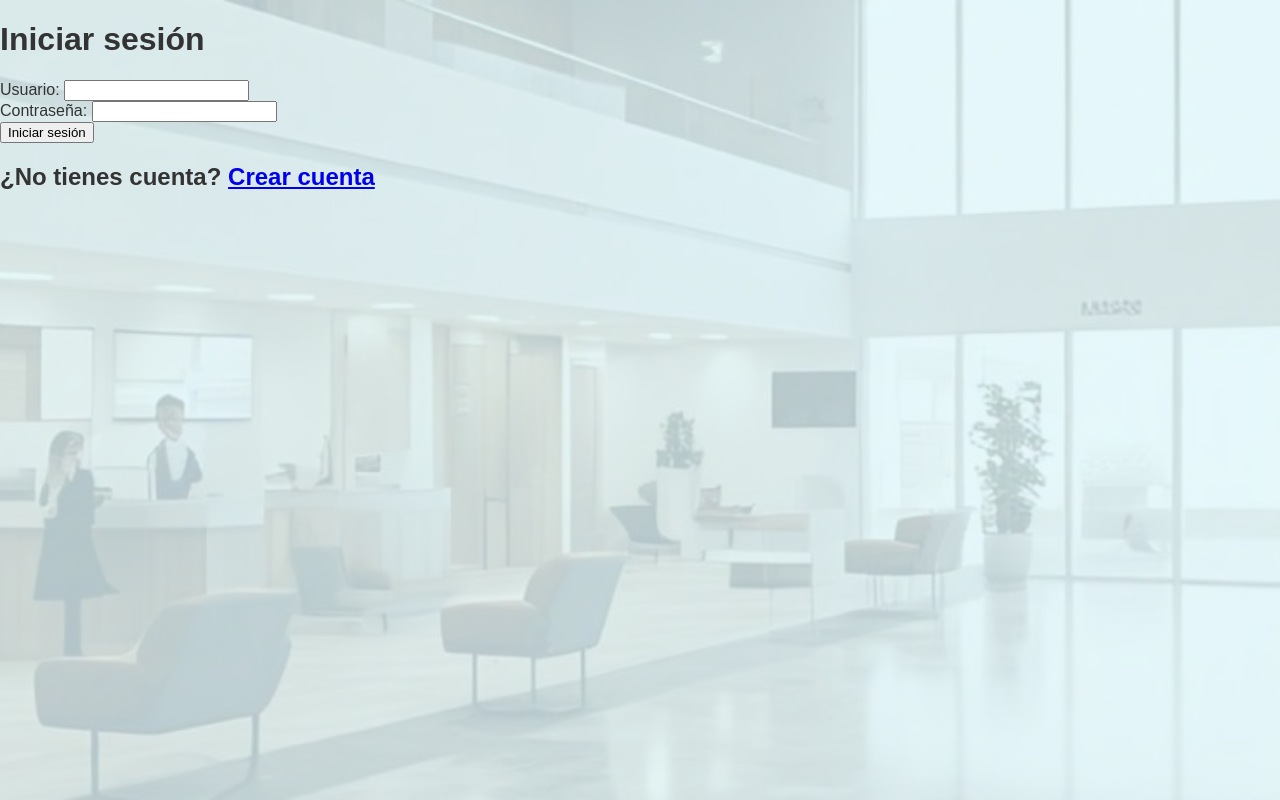
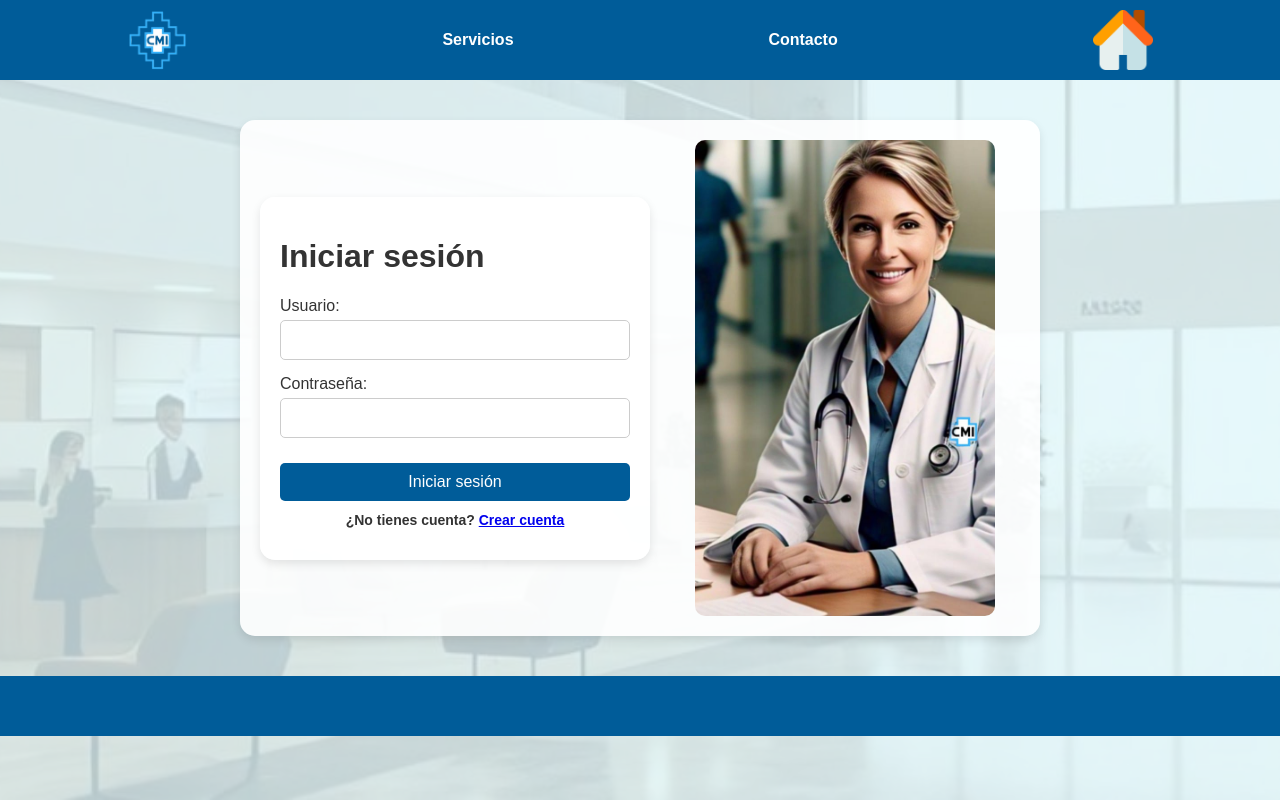
Before and after one commit to callejero666/programacion4-losalfa, a Flask app: page /login in a window 1280 px wide. Run offline with Flask 2, Linux system fonts and the light colour scheme.

Commit message:
Estilo de login y agregado de imagen

```diff
--- /dev/null
+++ b/consultorio/app/static/css/login.css
@@ -0,0 +1,208 @@
+/* Estilos generales */
+body {
+    font-family: Arial, sans-serif;
+    background-image: url('/static/img/cen.jpeg');
+    background-size: cover;
+    background-position: center;
+    background-attachment: fixed;
+    margin: 0;
+    padding: 0;
+    color: #333;
+    display: flex;
+    flex-direction: column;
+    min-height: 100vh;
+    position: relative;
+}
+
+body::before {
+    content: "";
+    position: fixed;
+    top: 0;
+    left: 0;
+    width: 100%;
+    height: 100%;
+    background-color: rgba(224, 247, 250, 0.8);
+    z-index: -1;
+}
+
+/* Encabezado y menú de navegación */
+header {
+    background-color: rgb(0, 92, 153);
+    padding: 10px 0;
+}
+
+nav ul {
+    list-style: none;
+    padding: 0;
+    margin: 0;
+    display: flex;
+    justify-content: space-around;
+    align-items: center;
+}
+
+nav ul li {
+    margin: 0 15px;
+}
+
+nav ul li a {
+    color: white;
+    text-decoration: none;
+    font-weight: bold;
+}
+
+.nav-home {
+    height: 60px;
+    width: auto;
+    vertical-align: middle;
+    margin: 0;
+    padding: 0px;
+    cursor: pointer;
+}
+
+.nav-logo {
+    height: 60px;
+    width: auto;
+    vertical-align: middle;
+    margin: 0;
+    padding: 0px;
+    cursor: default;
+}
+/* Contenedor del formulario de login */
+.login-container {
+    display: flex;
+    flex-direction: row; /* Alinear  */
+    justify-content: space-between;
+    align-items: center;
+    gap: 20px;
+    width: 100%;
+    max-width: 800px;
+    margin: 40px auto;
+    padding: 20px;
+    box-sizing: border-box;
+    border-radius: 15px;
+    background-color: rgba(255, 255, 255, 0.9);
+    box-shadow: 0 4px 10px rgba(0, 0, 0, 0.1);
+}
+/* Estilo de cada campo dentro del formulario */
+.form-group {
+    margin-bottom: 15px;
+    width: 100%;
+    flex-direction: column;
+    align-items: center;
+}
+
+label {
+    display: block;
+    font-size: 16px;
+    margin-bottom: 5px;
+}
+
+input {
+    width: 100%; /* Ajustar el ancho al 100% del contenedor */
+    padding: 10px;
+    font-size: 16px;
+    border-radius: 5px;
+    border: 1px solid #ccc;
+    margin-bottom: 15px; /* Añadir espacio entre campos */
+    box-sizing: border-box; /* Asegura que el padding no se agregue al ancho */
+}
+
+/* Botón de inicio de sesión */
+button {
+    background-color: rgb(0, 92, 153);
+    color: white;
+    border: none;
+    padding: 10px 15px;
+    font-size: 16px;
+    cursor: pointer;
+    width: 100%; /* Hacer que el botón tenga el mismo ancho que los inputs */
+    margin: 10px 0; /* Asegura que el margen sea el mismo para todos los elementos */
+    display: block;
+    border-radius: 5px;
+    box-sizing: border-box; /* Asegura que el padding no se agregue al ancho */
+}
+
+button:hover {
+    background-color: #005c99;
+}
+
+/* Estilo para "¿No tienes cuenta? Crear cuenta" */
+h2 {
+    font-size: 14px;
+    text-align: center;
+}
+
+.create-account {
+    font-size: 16px;
+    color: #005c99;
+    text-decoration: none;
+    font-weight: bold;
+}
+
+.create-account:hover {
+    color: #ff6600;
+}
+.main-content {
+    flex-grow: 1;
+}
+
+/* Formulario de login */
+.login-form {
+    flex: 1;
+    padding: 20px;
+    max-width: 400px;
+    background-color: rgba(255, 255, 255, 0.9);
+    border-radius: 15px;
+    box-shadow: 0 4px 10px rgba(0, 0, 0, 0.1);
+}
+
+/* Imagen de login */
+.login-image {
+    flex: 1;
+    display: flex;
+    justify-content: center;
+    align-items: center;
+    max-width: 400px;
+}
+
+.login-image img {
+    width: 100%;
+    max-width: 300px;
+    height: auto;
+    border-radius: 10px;
+}
+
+@media (max-width: 768px) {
+    .login-container {
+        flex-direction: column;
+        align-items: center;
+        padding: 20px;
+        width: 90%;
+    }
+
+    .login-form {
+        width: 100%;
+        max-width: 400px;
+    }
+
+    .login-image {
+        width: 100%;
+        max-width: 400px;
+    }
+
+    .login-image img {
+        width: 100%;
+        max-width: 100%;
+        height: auto;
+    }
+}
+/* Pie de página */
+footer {
+    position: relative;
+    height: 60px;
+    background-color: #005c99; /* Azul oscuro */
+    display: flex;
+    justify-content: flex-end;
+    align-items: center;
+    padding-right: 20px;
+}
--- a/consultorio/app/templates/login.html
+++ b/consultorio/app/templates/login.html
@@ -4,21 +4,40 @@
     <meta charset="UTF-8">
     <meta name="viewport" content="width=device-width, initial-scale=1.0">
     <title>Iniciar sesión</title>
-    <link rel="stylesheet" href="{{ url_for('static', filename='css/style.css') }}">
+    <link rel="stylesheet" href="{{ url_for('static', filename='css/login.css') }}">
 </head>
 <body>
+    <header>
+        <nav>
+            <ul>
+                <li><a href="#"><img src="{{ url_for('static', filename='img/logo-consultorio.png') }}" alt="" class="nav-logo"></a></li>
+                <li><a href="#">Servicios</a></li>
+                <li><a href="#">Contacto</a></li>
+                <li><a href="{{ url_for('home') }}"><img src="{{ url_for('static', filename='img/home.png') }}" alt="" class="nav-home"></a></li>
+            </ul>
+        </nav>
+    </header>
+
+    <div class="login-container">
+        <div class="login-form">
             <h1>Iniciar sesión</h1>
-
             <form action="{{ url_for('login') }}" method="POST">
                 <label for="username">Usuario:</label>
-        <input type="text" id="username" name="username" required><br>
+                <input type="text" id="username" name="username" required>
 
                 <label for="password">Contraseña:</label>
-        <input type="password" id="password" name="password" required><br>
+                <input type="password" id="password" name="password" required>
 
                 <button type="submit">Iniciar sesión</button>
             </form>
-
             <h2>¿No tienes cuenta? <a href="{{ url_for('register') }}">Crear cuenta</a></h2>
+        </div>
+        <div class="login-image">
+            <img src="{{ url_for('static', filename='img/login.jpeg') }}" alt="Imagen de login">
+        </div>
+    </div>
+    <footer>
+        <p></p>
+    </footer>
 </body>
 </html>
```
Also changed, not shown: consultorio/app/static/css/style.css (+55 -4 lines), consultorio/app/static/img/home.png (added), consultorio/app/static/img/login.jpeg (added). Lines whose indentation alone changed are shown as unchanged.
